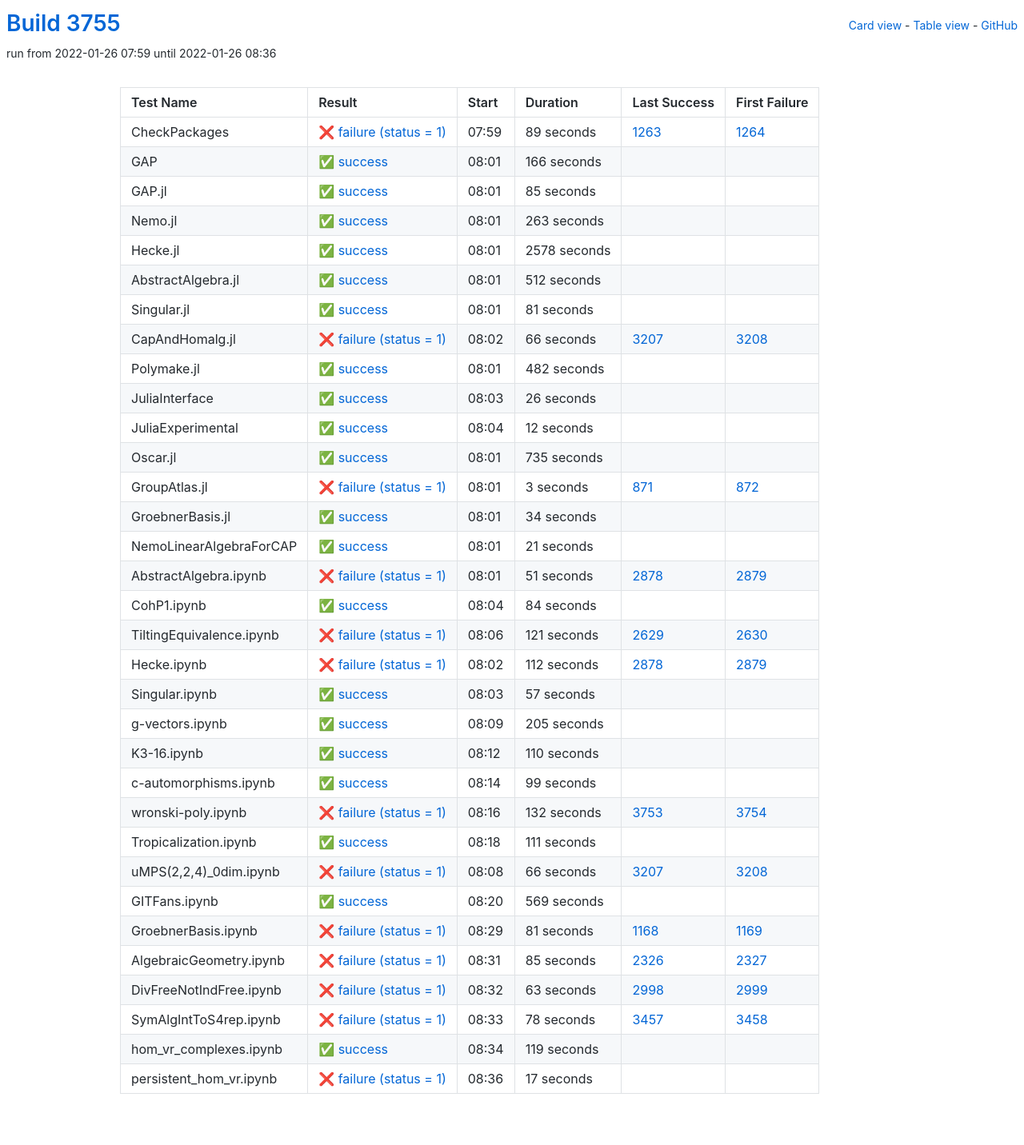
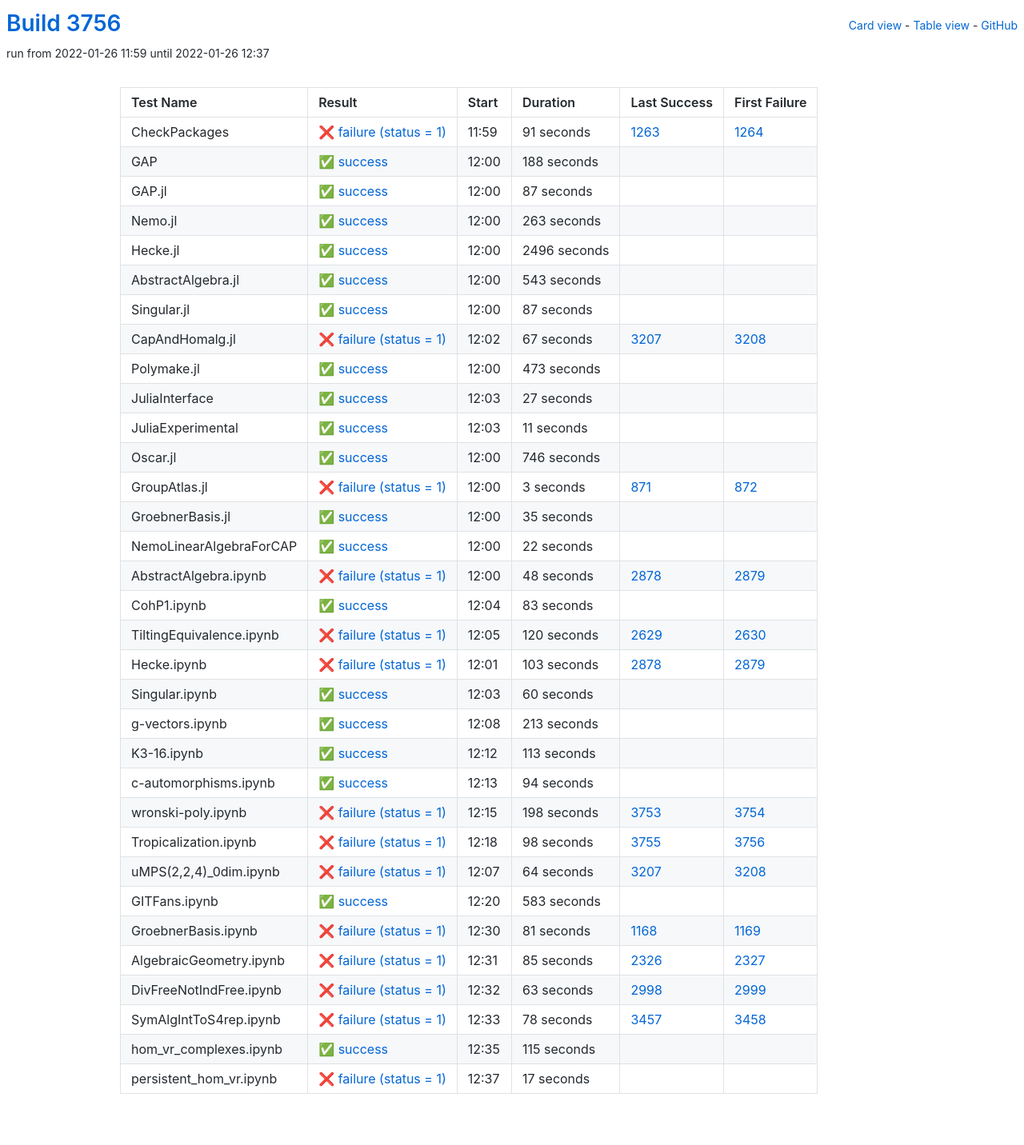
Before and after one commit to oscar-system/oscar-ci-status-stable, a Jekyll site: the page built from table.html, in a window 1280 px wide. Shown: the whole page at 80% size. Built offline with Jekyll 4.4.1, drawn with Linux system fonts in a browser that asks for light colours.

Commit message:
Build #3756

```diff
--- a/_data/ci.yml
+++ b/_data/ci.yml
@@ -1,6 +1,6 @@
 ---
-build: 3755
-build_url: https://oscarci.mathematik.uni-kl.de/job/oscar-stable/3755/
+build: 3756
+build_url: https://oscarci.mathematik.uni-kl.de/job/oscar-stable/3756/
 job: oscar-stable
 organization: oscar-system
 repo: oscar-ci-status-stable
@@ -8,44 +8,44 @@ repourl: https://github.com/oscar-system/oscar-ci-status-stable
 tests:
 - name: CheckPackages
   id: checkpackages
-  log: https://oscarci.mathematik.uni-kl.de/job/oscar-stable/3755/artifact/logs/build-3755/CheckPackages.log
-  start: 2022-01-26 07:59
+  log: https://oscarci.mathematik.uni-kl.de/job/oscar-stable/3756/artifact/logs/build-3756/CheckPackages.log
+  start: 2022-01-26 11:59
   success: false
   exitcode: 1
   status: failure
-  duration: 89
+  duration: 91
   last_success: 1263
   last_success_url: https://oscarci.mathematik.uni-kl.de/job/oscar-stable/1263/
   first_failure: 1264
   first_failure_url: https://oscarci.mathematik.uni-kl.de/job/oscar-stable/1264/
 - name: GAP
   id: gap
-  log: https://oscarci.mathematik.uni-kl.de/job/oscar-stable/3755/artifact/logs/build-3755/GAP.log
-  start: 2022-01-26 08:01
+  log: https://oscarci.mathematik.uni-kl.de/job/oscar-stable/3756/artifact/logs/build-3756/GAP.log
+  start: 2022-01-26 12:00
   success: true
   exitcode: 0
   status: success
-  duration: 166
+  duration: 188
   last_success: false
   last_success_url:
   first_failure: false
   first_failure_url:
 - name: GAP.jl
   id: gap-jl
-  log: https://oscarci.mathematik.uni-kl.de/job/oscar-stable/3755/artifact/logs/build-3755/GAP.jl.log
-  start: 2022-01-26 08:01
+  log: https://oscarci.mathematik.uni-kl.de/job/oscar-stable/3756/artifact/logs/build-3756/GAP.jl.log
+  start: 2022-01-26 12:00
   success: true
   exitcode: 0
   status: success
-  duration: 85
+  duration: 87
   last_success: false
   last_success_url:
   first_failure: false
   first_failure_url:
 - name: Nemo.jl
   id: nemo-jl
-  log: https://oscarci.mathematik.uni-kl.de/job/oscar-stable/3755/artifact/logs/build-3755/Nemo.jl.log
-  start: 2022-01-26 08:01
+  log: https://oscarci.mathematik.uni-kl.de/job/oscar-stable/3756/artifact/logs/build-3756/Nemo.jl.log
+  start: 2022-01-26 12:00
   success: true
   exitcode: 0
   status: success
@@ -56,104 +56,104 @@ tests:
   first_failure_url:
 - name: Hecke.jl
   id: hecke-jl
-  log: https://oscarci.mathematik.uni-kl.de/job/oscar-stable/3755/artifact/logs/build-3755/Hecke.jl.log
-  start: 2022-01-26 08:01
+  log: https://oscarci.mathematik.uni-kl.de/job/oscar-stable/3756/artifact/logs/build-3756/Hecke.jl.log
+  start: 2022-01-26 12:00
   success: true
   exitcode: 0
   status: success
-  duration: 2578
+  duration: 2496
   last_success: false
   last_success_url:
   first_failure: false
   first_failure_url:
 - name: AbstractAlgebra.jl
   id: abstractalgebra-jl
-  log: https://oscarci.mathematik.uni-kl.de/job/oscar-stable/3755/artifact/logs/build-3755/AbstractAlgebra.jl.log
-  start: 2022-01-26 08:01
+  log: https://oscarci.mathematik.uni-kl.de/job/oscar-stable/3756/artifact/logs/build-3756/AbstractAlgebra.jl.log
+  start: 2022-01-26 12:00
   success: true
   exitcode: 0
   status: success
-  duration: 512
+  duration: 543
   last_success: false
   last_success_url:
   first_failure: false
   first_failure_url:
 - name: Singular.jl
   id: singular-jl
-  log: https://oscarci.mathematik.uni-kl.de/job/oscar-stable/3755/artifact/logs/build-3755/Singular.jl.log
-  start: 2022-01-26 08:01
+  log: https://oscarci.mathematik.uni-kl.de/job/oscar-stable/3756/artifact/logs/build-3756/Singular.jl.log
+  start: 2022-01-26 12:00
   success: true
   exitcode: 0
   status: success
-  duration: 81
+  duration: 87
   last_success: false
   last_success_url:
   first_failure: false
   first_failure_url:
 - name: CapAndHomalg.jl
   id: capandhomalg-jl
-  log: https://oscarci.mathematik.uni-kl.de/job/oscar-stable/3755/artifact/logs/build-3755/CapAndHomalg.jl.log
-  start: 2022-01-26 08:02
+  log: https://oscarci.mathematik.uni-kl.de/job/oscar-stable/3756/artifact/logs/build-3756/CapAndHomalg.jl.log
+  start: 2022-01-26 12:02
   success: false
   exitcode: 1
   status: failure
-  duration: 66
+  duration: 67
   last_success: 3207
   last_success_url: https://oscarci.mathematik.uni-kl.de/job/oscar-stable/3207/
   first_failure: 3208
   first_failure_url: https://oscarci.mathematik.uni-kl.de/job/oscar-stable/3208/
 - name: Polymake.jl
   id: polymake-jl
-  log: https://oscarci.mathematik.uni-kl.de/job/oscar-stable/3755/artifact/logs/build-3755/Polymake.jl.log
-  start: 2022-01-26 08:01
+  log: https://oscarci.mathematik.uni-kl.de/job/oscar-stable/3756/artifact/logs/build-3756/Polymake.jl.log
+  start: 2022-01-26 12:00
   success: true
   exitcode: 0
   status: success
-  duration: 482
+  duration: 473
   last_success: false
   last_success_url:
   first_failure: false
   first_failure_url:
 - name: JuliaInterface
   id: juliainterface
-  log: https://oscarci.mathematik.uni-kl.de/job/oscar-stable/3755/artifact/logs/build-3755/JuliaInterface.log
-  start: 2022-01-26 08:03
+  log: https://oscarci.mathematik.uni-kl.de/job/oscar-stable/3756/artifact/logs/build-3756/JuliaInterface.log
+  start: 2022-01-26 12:03
   success: true
   exitcode: 0
   status: success
-  duration: 26
+  duration: 27
   last_success: false
   last_success_url:
   first_failure: false
   first_failure_url:
 - name: JuliaExperimental
   id: juliaexperimental
-  log: https://oscarci.mathematik.uni-kl.de/job/oscar-stable/3755/artifact/logs/build-3755/JuliaExperimental.log
-  start: 2022-01-26 08:04
+  log: https://oscarci.mathematik.uni-kl.de/job/oscar-stable/3756/artifact/logs/build-3756/JuliaExperimental.log
+  start: 2022-01-26 12:03
   success: true
   exitcode: 0
   status: success
-  duration: 12
+  duration: 11
   last_success: false
   last_success_url:
   first_failure: false
   first_failure_url:
 - name: Oscar.jl
   id: oscar-jl
-  log: https://oscarci.mathematik.uni-kl.de/job/oscar-stable/3755/artifact/logs/build-3755/Oscar.jl.log
-  start: 2022-01-26 08:01
+  log: https://oscarci.mathematik.uni-kl.de/job/oscar-stable/3756/artifact/logs/build-3756/Oscar.jl.log
+  start: 2022-01-26 12:00
   success: true
   exitcode: 0
   status: success
-  duration: 735
+  duration: 746
   last_success: false
   last_success_url:
   first_failure: false
   first_failure_url:
 - name: GroupAtlas.jl
   id: groupatlas-jl
-  log: https://oscarci.mathematik.uni-kl.de/job/oscar-stable/3755/artifact/logs/build-3755/GroupAtlas.jl.log
-  start: 2022-01-26 08:01
+  log: https://oscarci.mathematik.uni-kl.de/job/oscar-stable/3756/artifact/logs/build-3756/GroupAtlas.jl.log
+  start: 2022-01-26 12:00
   success: false
   exitcode: 1
   status: failure
@@ -164,176 +164,176 @@ tests:
   first_failure_url: https://oscarci.mathematik.uni-kl.de/job/oscar-stable/872/
 - name: GroebnerBasis.jl
   id: groebnerbasis-jl
-  log: https://oscarci.mathematik.uni-kl.de/job/oscar-stable/3755/artifact/logs/build-3755/GroebnerBasis.jl.log
-  start: 2022-01-26 08:01
+  log: https://oscarci.mathematik.uni-kl.de/job/oscar-stable/3756/artifact/logs/build-3756/GroebnerBasis.jl.log
+  start: 2022-01-26 12:00
   success: true
   exitcode: 0
   status: success
-  duration: 34
+  duration: 35
   last_success: false
   last_success_url:
   first_failure: false
   first_failure_url:
 - name: NemoLinearAlgebraForCAP
   id: nemolinearalgebraforcap
-  log: https://oscarci.mathematik.uni-kl.de/job/oscar-stable/3755/artifact/logs/build-3755/NemoLinearAlgebraForCAP.log
-  start: 2022-01-26 08:01
+  log: https://oscarci.mathematik.uni-kl.de/job/oscar-stable/3756/artifact/logs/build-3756/NemoLinearAlgebraForCAP.log
+  start: 2022-01-26 12:00
   success: true
   exitcode: 0
   status: success
-  duration: 21
+  duration: 22
   last_success: false
   last_success_url:
   first_failure: false
   first_failure_url:
 - name: AbstractAlgebra.ipynb
   id: abstractalgebra-ipynb
-  log: https://oscarci.mathematik.uni-kl.de/job/oscar-stable/3755/artifact/logs/build-3755/AbstractAlgebra.ipynb.log
-  start: 2022-01-26 08:01
+  log: https://oscarci.mathematik.uni-kl.de/job/oscar-stable/3756/artifact/logs/build-3756/AbstractAlgebra.ipynb.log
+  start: 2022-01-26 12:00
   success: false
   exitcode: 1
   status: failure
-  duration: 51
+  duration: 48
   last_success: 2878
   last_success_url: https://oscarci.mathematik.uni-kl.de/job/oscar-stable/2878/
   first_failure: 2879
   first_failure_url: https://oscarci.mathematik.uni-kl.de/job/oscar-stable/2879/
 - name: CohP1.ipynb
   id: cohp1-ipynb
-  log: https://oscarci.mathematik.uni-kl.de/job/oscar-stable/3755/artifact/logs/build-3755/CohP1.ipynb.log
-  start: 2022-01-26 08:04
+  log: https://oscarci.mathematik.uni-kl.de/job/oscar-stable/3756/artifact/logs/build-3756/CohP1.ipynb.log
+  start: 2022-01-26 12:04
   success: true
   exitcode: 0
   status: success
-  duration: 84
+  duration: 83
   last_success: false
   last_success_url:
   first_failure: false
   first_failure_url:
 - name: TiltingEquivalence.ipynb
   id: tiltingequivalence-ipynb
-  log: https://oscarci.mathematik.uni-kl.de/job/oscar-stable/3755/artifact/logs/build-3755/TiltingEquivalence.ipynb.log
-  start: 2022-01-26 08:06
+  log: https://oscarci.mathematik.uni-kl.de/job/oscar-stable/3756/artifact/logs/build-3756/TiltingEquivalence.ipynb.log
+  start: 2022-01-26 12:05
   success: false
   exitcode: 1
   status: failure
-  duration: 121
+  duration: 120
   last_success: 2629
   last_success_url: https://oscarci.mathematik.uni-kl.de/job/oscar-stable/2629/
   first_failure: 2630
   first_failure_url: https://oscarci.mathematik.uni-kl.de/job/oscar-stable/2630/
 - name: Hecke.ipynb
   id: hecke-ipynb
-  log: https://oscarci.mathematik.uni-kl.de/job/oscar-stable/3755/artifact/logs/build-3755/Hecke.ipynb.log
-  start: 2022-01-26 08:02
+  log: https://oscarci.mathematik.uni-kl.de/job/oscar-stable/3756/artifact/logs/build-3756/Hecke.ipynb.log
+  start: 2022-01-26 12:01
   success: false
   exitcode: 1
   status: failure
-  duration: 112
+  duration: 103
   last_success: 2878
   last_success_url: https://oscarci.mathematik.uni-kl.de/job/oscar-stable/2878/
   first_failure: 2879
   first_failure_url: https://oscarci.mathematik.uni-kl.de/job/oscar-stable/2879/
 - name: Singular.ipynb
   id: singular-ipynb
-  log: https://oscarci.mathematik.uni-kl.de/job/oscar-stable/3755/artifact/logs/build-3755/Singular.ipynb.log
-  start: 2022-01-26 08:03
+  log: https://oscarci.mathematik.uni-kl.de/job/oscar-stable/3756/artifact/logs/build-3756/Singular.ipynb.log
+  start: 2022-01-26 12:03
   success: true
   exitcode: 0
   status: success
-  duration: 57
+  duration: 60
   last_success: false
   last_success_url:
   first_failure: false
   first_failure_url:
 - name: g-vectors.ipynb
   id: g-vectors-ipynb
-  log: https://oscarci.mathematik.uni-kl.de/job/oscar-stable/3755/artifact/logs/build-3755/g-vectors.ipynb.log
-  start: 2022-01-26 08:09
+  log: https://oscarci.mathematik.uni-kl.de/job/oscar-stable/3756/artifact/logs/build-3756/g-vectors.ipynb.log
+  start: 2022-01-26 12:08
   success: true
   exitcode: 0
   status: success
-  duration: 205
+  duration: 213
   last_success: false
   last_success_url:
   first_failure: false
   first_failure_url:
 - name: K3-16.ipynb
   id: k3-16-ipynb
-  log: https://oscarci.mathematik.uni-kl.de/job/oscar-stable/3755/artifact/logs/build-3755/K3-16.ipynb.log
-  start: 2022-01-26 08:12
+  log: https://oscarci.mathematik.uni-kl.de/job/oscar-stable/3756/artifact/logs/build-3756/K3-16.ipynb.log
+  start: 2022-01-26 12:12
   success: true
   exitcode: 0
   status: success
-  duration: 110
+  duration: 113
   last_success: false
   last_success_url:
   first_failure: false
   first_failure_url:
 - name: c-automorphisms.ipynb
   id: c-automorphisms-ipynb
-  log: https://oscarci.mathematik.uni-kl.de/job/oscar-stable/3755/artifact/logs/build-3755/c-automorphisms.ipynb.log
-  start: 2022-01-26 08:14
+  log: https://oscarci.mathematik.uni-kl.de/job/oscar-stable/3756/artifact/logs/build-3756/c-automorphisms.ipynb.log
+  start: 2022-01-26 12:13
   success: true
   exitcode: 0
   status: success
-  duration: 99
+  duration: 94
   last_success: false
   last_success_url:
   first_failure: false
   first_failure_url:
 - name: wronski-poly.ipynb
   id: wronski-poly-ipynb
-  log: https://oscarci.mathematik.uni-kl.de/job/oscar-stable/3755/artifact/logs/build-3755/wronski-poly.ipynb.log
-  start: 2022-01-26 08:16
+  log: https://oscarci.mathematik.uni-kl.de/job/oscar-stable/3756/artifact/logs/build-3756/wronski-poly.ipynb.log
+  start: 2022-01-26 12:15
   success: false
   exitcode: 1
   status: failure
-  duration: 132
+  duration: 198
   last_success: 3753
   last_success_url: https://oscarci.mathematik.uni-kl.de/job/oscar-stable/3753/
   first_failure: 3754
   first_failure_url: https://oscarci.mathematik.uni-kl.de/job/oscar-stable/3754/
 - name: Tropicalization.ipynb
   id: tropicalization-ipynb
-  log: https://oscarci.mathematik.uni-kl.de/job/oscar-stable/3755/artifact/logs/build-3755/Tropicalization.ipynb.log
-  start: 2022-01-26 08:18
-  success: true
-  exitcode: 0
-  status: success
-  duration: 111
-  last_success: false
-  last_success_url:
-  first_failure: false
-  first_failure_url:
-- name: uMPS(2,2,4)_0dim.ipynb
-  id: umps-2-2-4-0dim-ipynb
-  log: https://oscarci.mathematik.uni-kl.de/job/oscar-stable/3755/artifact/logs/build-3755/uMPS-2-2-4-_0dim.ipynb.log
-  start: 2022-01-26 08:08
+  log: https://oscarci.mathematik.uni-kl.de/job/oscar-stable/3756/artifact/logs/build-3756/Tropicalization.ipynb.log
+  start: 2022-01-26 12:18
   success: false
   exitcode: 1
   status: failure
-  duration: 66
+  duration: 98
+  last_success: 3755
+  last_success_url: https://oscarci.mathematik.uni-kl.de/job/oscar-stable/3755/
+  first_failure: 3756
+  first_failure_url: https://oscarci.mathematik.uni-kl.de/job/oscar-stable/3756/
+- name: uMPS(2,2,4)_0dim.ipynb
+  id: umps-2-2-4-0dim-ipynb
+  log: https://oscarci.mathematik.uni-kl.de/job/oscar-stable/3756/artifact/logs/build-3756/uMPS-2-2-4-_0dim.ipynb.log
+  start: 2022-01-26 12:07
+  success: false
+  exitcode: 1
+  status: failure
+  duration: 64
   last_success: 3207
   last_success_url: https://oscarci.mathematik.uni-kl.de/job/oscar-stable/3207/
   first_failure: 3208
   first_failure_url: https://oscarci.mathematik.uni-kl.de/job/oscar-stable/3208/
 - name: GITFans.ipynb
   id: gitfans-ipynb
-  log: https://oscarci.mathematik.uni-kl.de/job/oscar-stable/3755/artifact/logs/build-3755/GITFans.ipynb.log
-  start: 2022-01-26 08:20
+  log: https://oscarci.mathematik.uni-kl.de/job/oscar-stable/3756/artifact/logs/build-3756/GITFans.ipynb.log
+  start: 2022-01-26 12:20
   success: true
   exitcode: 0
   status: success
-  duration: 569
+  duration: 583
   last_success: false
   last_success_url:
   first_failure: false
   first_failure_url:
 - name: GroebnerBasis.ipynb
   id: groebnerbasis-ipynb
-  log: https://oscarci.mathematik.uni-kl.de/job/oscar-stable/3755/artifact/logs/build-3755/GroebnerBasis.ipynb.log
-  start: 2022-01-26 08:29
+  log: https://oscarci.mathematik.uni-kl.de/job/oscar-stable/3756/artifact/logs/build-3756/GroebnerBasis.ipynb.log
+  start: 2022-01-26 12:30
   success: false
   exitcode: 1
   status: failure
@@ -344,8 +344,8 @@ tests:
   first_failure_url: https://oscarci.mathematik.uni-kl.de/job/oscar-stable/1169/
 - name: AlgebraicGeometry.ipynb
   id: algebraicgeometry-ipynb
-  log: https://oscarci.mathematik.uni-kl.de/job/oscar-stable/3755/artifact/logs/build-3755/AlgebraicGeometry.ipynb.log
-  start: 2022-01-26 08:31
+  log: https://oscarci.mathematik.uni-kl.de/job/oscar-stable/3756/artifact/logs/build-3756/AlgebraicGeometry.ipynb.log
+  start: 2022-01-26 12:31
   success: false
   exitcode: 1
   status: failure
@@ -356,8 +356,8 @@ tests:
   first_failure_url: https://oscarci.mathematik.uni-kl.de/job/oscar-stable/2327/
 - name: DivFreeNotIndFree.ipynb
   id: divfreenotindfree-ipynb
-  log: https://oscarci.mathematik.uni-kl.de/job/oscar-stable/3755/artifact/logs/build-3755/DivFreeNotIndFree.ipynb.log
-  start: 2022-01-26 08:32
+  log: https://oscarci.mathematik.uni-kl.de/job/oscar-stable/3756/artifact/logs/build-3756/DivFreeNotIndFree.ipynb.log
+  start: 2022-01-26 12:32
   success: false
   exitcode: 1
   status: failure
@@ -368,8 +368,8 @@ tests:
   first_failure_url: https://oscarci.mathematik.uni-kl.de/job/oscar-stable/2999/
 - name: SymAlgIntToS4rep.ipynb
   id: symalginttos4rep-ipynb
-  log: https://oscarci.mathematik.uni-kl.de/job/oscar-stable/3755/artifact/logs/build-3755/SymAlgIntToS4rep.ipynb.log
-  start: 2022-01-26 08:33
+  log: https://oscarci.mathematik.uni-kl.de/job/oscar-stable/3756/artifact/logs/build-3756/SymAlgIntToS4rep.ipynb.log
+  start: 2022-01-26 12:33
   success: false
   exitcode: 1
   status: failure
@@ -380,20 +380,20 @@ tests:
   first_failure_url: https://oscarci.mathematik.uni-kl.de/job/oscar-stable/3458/
 - name: hom_vr_complexes.ipynb
   id: hom-vr-complexes-ipynb
-  log: https://oscarci.mathematik.uni-kl.de/job/oscar-stable/3755/artifact/logs/build-3755/hom_vr_complexes.ipynb.log
-  start: 2022-01-26 08:34
+  log: https://oscarci.mathematik.uni-kl.de/job/oscar-stable/3756/artifact/logs/build-3756/hom_vr_complexes.ipynb.log
+  start: 2022-01-26 12:35
   success: true
   exitcode: 0
   status: success
-  duration: 119
+  duration: 115
   last_success: false
   last_success_url:
   first_failure: false
   first_failure_url:
 - name: persistent_hom_vr.ipynb
   id: persistent-hom-vr-ipynb
-  log: https://oscarci.mathematik.uni-kl.de/job/oscar-stable/3755/artifact/logs/build-3755/persistent_hom_vr.ipynb.log
-  start: 2022-01-26 08:36
+  log: https://oscarci.mathematik.uni-kl.de/job/oscar-stable/3756/artifact/logs/build-3756/persistent_hom_vr.ipynb.log
+  start: 2022-01-26 12:37
   success: false
   exitcode: 1
   status: failure
```
Also changed, not shown: README.md.
